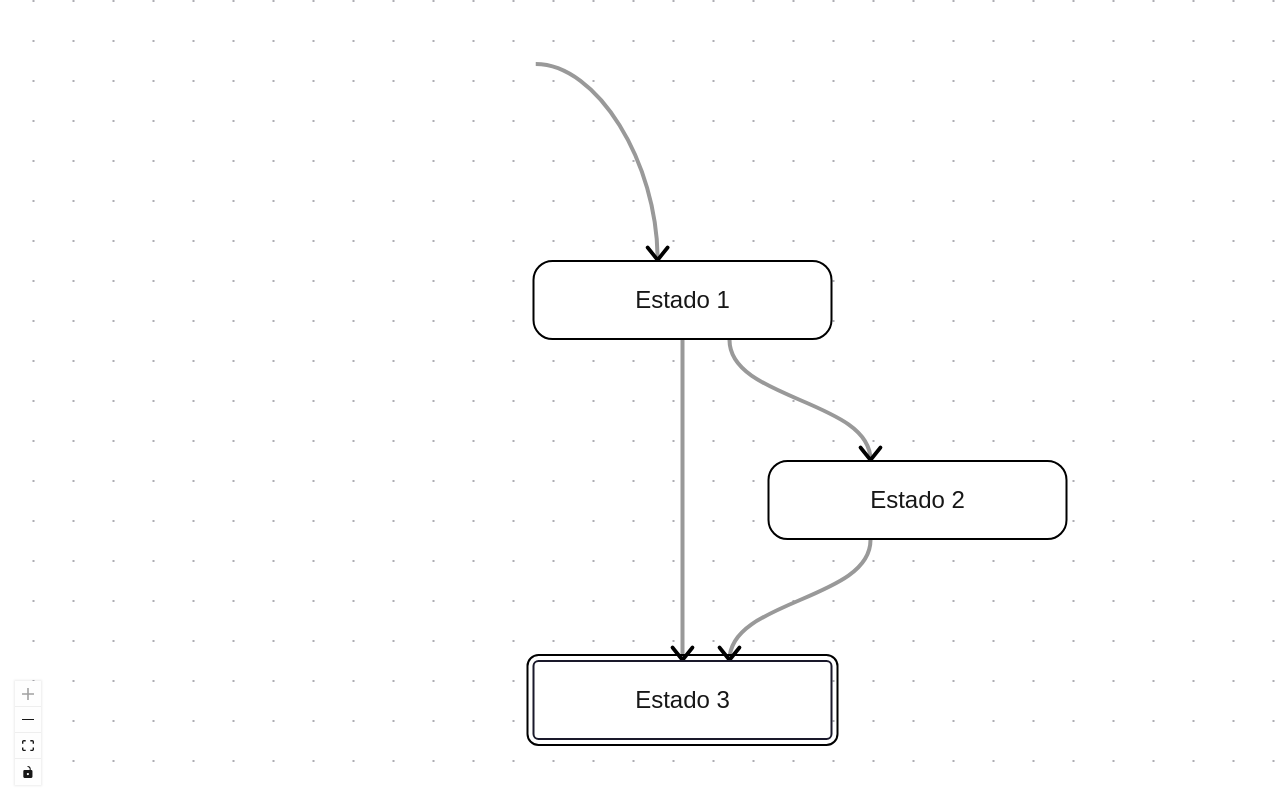
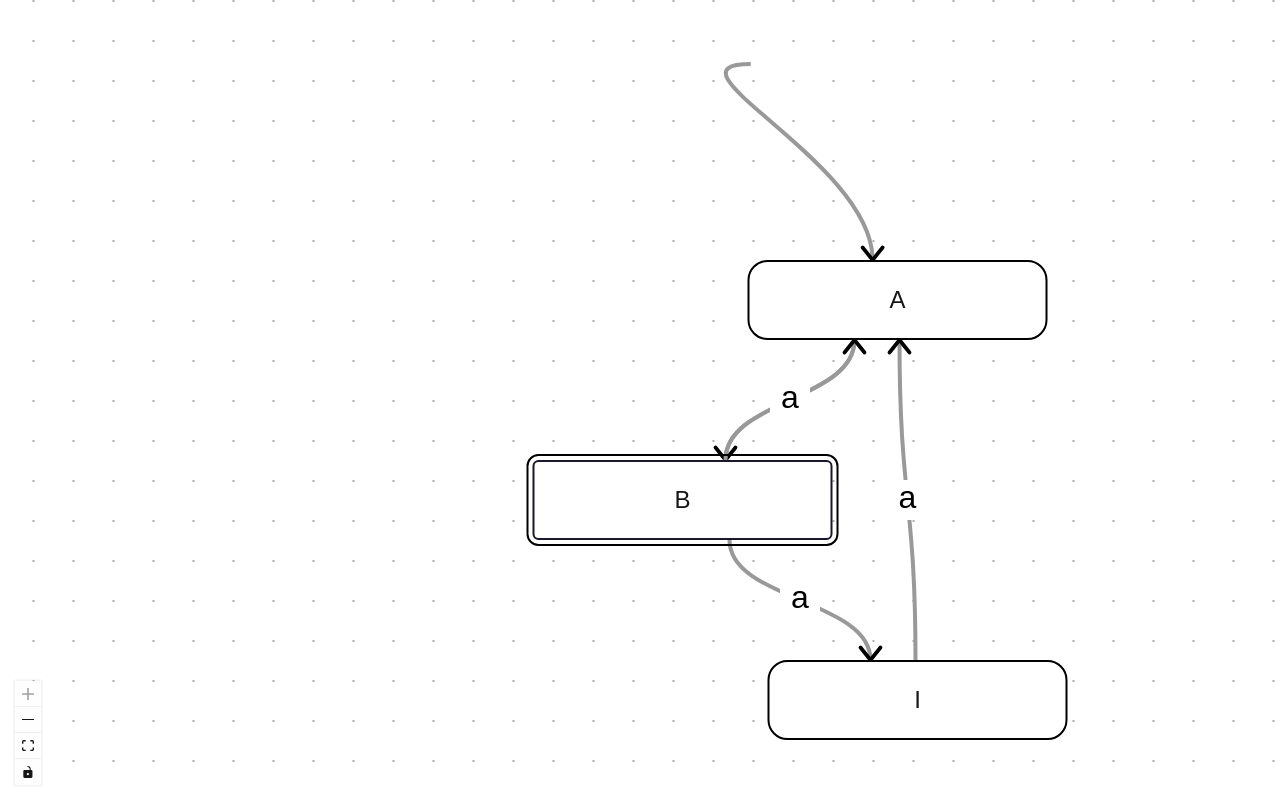
Before and after one commit to gus-campos/automato-interativo, a Next.js app: page / in a window 1280 px wide. Shown: the top 800 px of the page. Built offline with nearby package versions, Linux system fonts and the light colour scheme.

Commit message:
adiciona label com fundo

```diff
--- a/src/shared/components/FloatingEdge.tsx
+++ b/src/shared/components/FloatingEdge.tsx
@@ -14,6 +14,7 @@ type FloatingEdgeProps = {
   target: string;
   markerEnd?: string;
   style?: React.CSSProperties;
+  label?: any;
 };
 
 function FloatingEdge({
@@ -22,6 +23,7 @@ function FloatingEdge({
   target,
   markerEnd,
   style,
+  label,
 }: FloatingEdgeProps) {
   const sourceNode = useInternalNode(source);
   const targetNode = useInternalNode(target);
@@ -42,7 +44,11 @@ function FloatingEdge({
     targetY: ty,
   });
 
+  const mx = (sx + tx) / 2;
+  const my = (sy + ty) / 2;
+
   return (
+    <>
       <path
         id={id}
         className="react-flow__edge-path"
@@ -50,6 +56,22 @@ function FloatingEdge({
         markerEnd={markerEnd}
         style={style}
       />
+      {label && (
+        <>
+          <rect
+            x={mx - 10}
+            y={my - 10}
+            width={20}
+            height={20}
+            fill="white"
+            rx={4}
+          />
+          <text x={mx} y={my} textAnchor="middle" dominantBaseline="middle">
+            {label}
+          </text>
+        </>
+      )}
+    </>
   );
 }
 
--- a/src/shared/components/util.ts
+++ b/src/shared/components/util.ts
@@ -1,6 +1,4 @@
 import { Position } from "@xyflow/react";
-
-type Point = { x: number; y: number };
 
 export type NodeLike = {
   id: string;
--- a/src/shared/pages/home-page.tsx
+++ b/src/shared/pages/home-page.tsx
@@ -41,16 +41,19 @@ EXTRA DO EXTRA
 */
 
 const [initialNodes, initialEdges] = automatToReactFlow({
-  alphabet: ["a", "b", "c"],
-  states: ["Estado 1", "Estado 2", "Estado 3"],
-  accept: ["Estado 3"],
-  start: "Estado 1",
+  alphabet: ["a", "b"],
+  states: ["I", "A", "B"],
+  accept: ["B"],
+  start: "A",
   transitions: {
-    ["Estado 1"]: {
-      ["a"]: ["Estado 2", "Estado 3"],
+    ["I"]: {
+      ["a"]: ["A"],
     },
-    ["Estado 2"]: {
-      ["b"]: ["Estado 3"],
+    ["A"]: {
+      ["b"]: ["B"],
+    },
+    ["B"]: {
+      ["a"]: ["A", "I"],
     },
   },
 });
```
Lines whose indentation alone changed are shown as unchanged.
